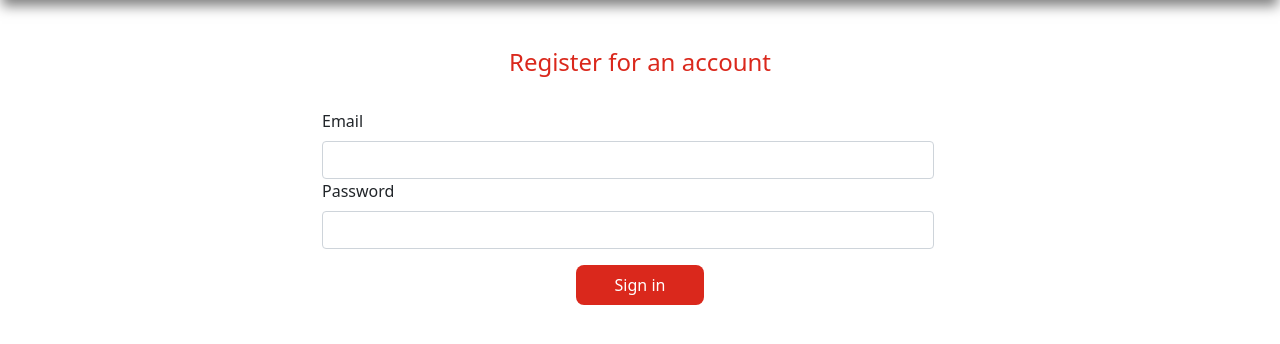
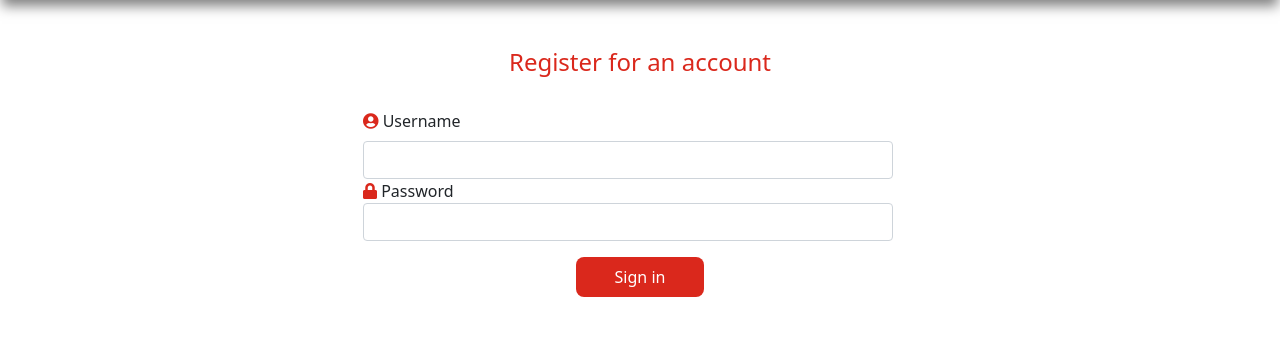
Before and after one commit to cartman1978/the-scuderia-ferrari_f1, a Flask app: page /register in a window 1280 px wide. Shown: the part 61-405 px from the top of the page. Run offline with Flask 2, Linux system fonts and the light colour scheme; some libraries are stand-ins or nearby versions.

Commit message:
Add Register functionality

```diff
--- a/app.py
+++ b/app.py
@@ -29,6 +29,24 @@ def get_cars():
 
 @app.route("/register", methods=["GET", "POST"])
 def register():
+    if request.method == "POST":
+        # Check if username exists in db
+        existing_user = mongo.db.users.find_one(
+            {"username": request.form.get("username").lower()})
+
+        if existing_user:
+            flash("Username already in use")
+            return redirect(url_for("register"))
+
+        register = {
+            "username": request.form.get("username").lower(),
+            "password": generate_password_hash(request.form.get("password"))
+        }
+        mongo.db.users.insert_one(register)
+
+        # put new user into 'session' cookie
+        session["user"] = request.form.get("username").lower()
+        flash("Account Registration Successfull!")
     return render_template("register.html")
 
 
--- a/static/css/style.css
+++ b/static/css/style.css
@@ -37,3 +37,13 @@ nav {
     color: #DA281C;
     border: 1px solid #DA281C;
 }
+
+input:focus {
+    outline: 0px !important;
+    -webkit-appearance: none;
+    box-shadow: none !important;
+}
+
+.fa-user-circle, .fa-lock {
+    color: #DA281C;
+}
--- a/templates/base.html
+++ b/templates/base.html
@@ -55,8 +55,24 @@
         </div>
     </nav>
 
-    {% block content %}
-    {% endblock %}
+    <section>
+        <!-- flash messages -->
+        {% with messages = get_flashed_messages() %}
+        {% if messages %}
+        {% for message in messages %}
+        <h3 class="text-center reg-header">{{ message }}</h3>
+        {% endfor %}
+        {% endif %}
+        {% endwith %}
+    </section>
+
+    <main class="container">
+
+        {% block content %}
+        {% endblock %}
+
+    </main>
+
 
     <script src="https://code.jquery.com/jquery-3.6.0.min.js"
         integrity="sha256-/xUj+3OJU5yExlq6GSYGSHk7tPXikynS7ogEvDej/m4=" crossorigin="anonymous"></script>
--- a/templates/register.html
+++ b/templates/register.html
@@ -7,15 +7,19 @@
 <form class="row g-3 " method="POST" action="{{ url_for('register') }}">
     <div class="row justify-content-center">
         <div class="col-md-12 w-50">
-            <label for="inputEmail4" class="form-label">Email</label>
-            <input type="email" class="form-control" id="inputEmail4">
+            <i class="fas fa-user-circle"></i>
+            <label for="username" class="form-label">Username</label>
+            <input type="text" class="form-control" id="username" name="username" minlength="5" maxlength="15"
+                pattern="^[a-zA-Z0-9]{5,15}$" required>
         </div>
     </div>
 
     <div class="row justify-content-center">
         <div class="col-md-12 w-50">
-            <label for="inputPassword4" class="form-label">Password</label>
-            <input type="password" class="form-control" id="inputPassword4">
+            <i class="fas fa-lock"></i>
+            <label for="password class=" form-label">Password</label>
+            <input type="password" class="form-control" id="password" name="password" minlength="5" maxlength="15"
+                pattern="^[a-zA-Z0-9]{5,15}$" required>
         </div>
 
     </div>
```
